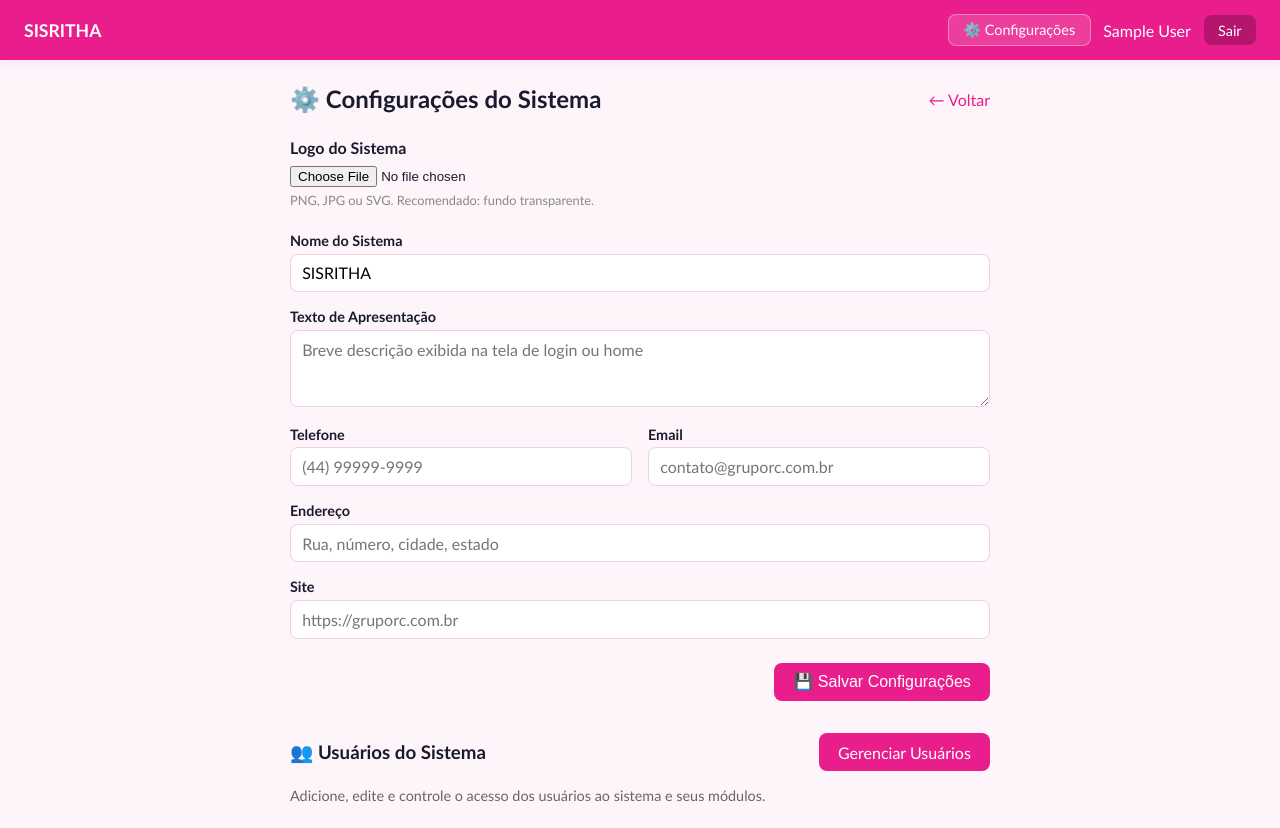
After one commit to rafaeljrocha/gruporc, a Flask app: page /configuracoes-sistema in a window 1280 px wide. The commit adds this page. Run offline with Flask 3, Linux system fonts and the light colour scheme; the visitor is signed in with stand-in values (Sample User, id 1); parts of the project's set-up code (start-up, migrations or seed data) failed here and were passed over.

Commit message:
UX: botão Configurações no cabeçalho + config geral do sistema
- base.html: logo dinâmico + nome do sistema + botão ⚙️ Configurações (master only)
- paginas_routes.py: context_processor injeta config_sistema em todos templates;
  nova rota /configuracoes-sistema
- templates/configuracoes_sistema.html: upload logo, nome, texto, telefone,
  email, endereço, site + link para gestão de usuários
- secretariado_api.py: POST /api/configuracoes-sistema salva todas as chaves
  na tabela configuracao com upsert
- estilo.css: .botao-config com estilo glassmorphism no cabeçalho

```diff
--- a/app/routes/paginas_routes.py
+++ b/app/routes/paginas_routes.py
@@ -21,6 +21,33 @@ def _config():
     return current_app.config["SISRITHA_CONFIG"]
 
 
+def _obter_config_sistema():
+    """Retorna configurações globais do sistema (logo, nome, dados)."""
+    from app.database import get_db, row_to_dict
+    try:
+        conn = get_db(_config())
+        chaves = ["nome_sistema", "logo_path", "texto_apresentacao",
+                  "telefone", "email", "endereco", "site"]
+        resultado = {}
+        for chave in chaves:
+            row = conn.execute(
+                "SELECT valor FROM configuracao WHERE chave = ?", (chave,)
+            ).fetchone()
+            resultado[chave] = row[0] if row else None
+        conn.close()
+        return resultado
+    except Exception:
+        return {}
+
+
+@paginas_bp.context_processor
+def injetar_config_sistema():
+    """Injeta config_sistema em todos os templates do blueprint."""
+    if session.get("usuario_id"):
+        return {"config_sistema": _obter_config_sistema()}
+    return {"config_sistema": {}}
+
+
 @paginas_bp.route("/")
 @login_required
 def home():
@@ -33,25 +60,35 @@ def home():
     return render_template("home.html", modulos=modulos, papel=papel)
 
 
+@paginas_bp.route("/secretariado")
+@login_required
+def secretariado():
+    return render_template("modulos/secretariado/index.html")
+
+
 @paginas_bp.route("/configuracoes")
 @login_required
 def configuracoes():
-    from app.auth import master_required as _mr
     if session.get("papel") != "master":
         abort(403)
     from app.database import get_db, row_to_dict
     conn = get_db(_config())
     try:
-        usuarios = [row_to_dict(r) for r in conn.execute("SELECT id, nome, email, papel, ativo, modulos_habilitados FROM usuario ORDER BY id").fetchall()]
+        usuarios = [row_to_dict(r) for r in conn.execute(
+            "SELECT id, nome, email, papel, ativo, modulos_habilitados FROM usuario ORDER BY id"
+        ).fetchall()]
     finally:
         conn.close()
     return render_template("configuracoes.html", usuarios=usuarios, modulos=MODULOS_SISTEMA)
 
 
-@paginas_bp.route("/secretariado")
+@paginas_bp.route("/configuracoes-sistema")
 @login_required
-def secretariado():
-    return render_template("modulos/secretariado/index.html")
+def configuracoes_sistema():
+    if session.get("papel") != "master":
+        abort(403)
+    config = _obter_config_sistema()
+    return render_template("configuracoes_sistema.html", cfg=config)
 
 
 @paginas_bp.route("/data-arquivo")
--- a/static/css/estilo.css
+++ b/static/css/estilo.css
@@ -79,6 +79,24 @@ a { color: var(--cor-primaria-escura); text-decoration: none; }
   border-radius: var(--raio);
   padding: 0.4rem 0.9rem;
   cursor: pointer;
+  text-decoration: none;
+  font-size: 0.9rem;
+}
+
+.topo .usuario-area .botao-config {
+  background: rgba(255,255,255,0.15);
+  color: var(--cor-texto-claro);
+  border: 1px solid rgba(255,255,255,0.35);
+  border-radius: var(--raio);
+  padding: 0.4rem 0.9rem;
+  cursor: pointer;
+  text-decoration: none;
+  font-size: 0.9rem;
+  white-space: nowrap;
+}
+
+.topo .usuario-area .botao-config:hover {
+  background: rgba(255,255,255,0.25);
 }
 
 /* Container principal */
--- a/templates/base.html
+++ b/templates/base.html
@@ -9,11 +9,19 @@
 </head>
 <body>
   <header class="topo">
-    <div class="logo-area">SISRITHA</div>
+    <div class="logo-area">
+      {% if config_sistema and config_sistema.logo_path %}
+        <img src="{{ url_for('paginas.data_arquivo', caminho=config_sistema.logo_path) }}" alt="Logo">
+      {% endif %}
+      <span>{{ (config_sistema and config_sistema.nome_sistema) or 'SISRITHA' }}</span>
+    </div>
     <nav class="modulos-nav">
       {% block nav_modulos %}{% endblock %}
     </nav>
     <div class="usuario-area">
+      {% if session.get('papel') == 'master' %}
+        <a class="botao-config" href="{{ url_for('paginas.configuracoes_sistema') }}">⚙️ Configurações</a>
+      {% endif %}
       <span>{{ session.get('usuario_nome', '') }}</span>
       <a class="botao-sair" href="{{ url_for('auth.logout') }}">Sair</a>
     </div>
--- /dev/null
+++ b/templates/configuracoes_sistema.html
@@ -0,0 +1,120 @@
+{% extends "base.html" %}
+{% block titulo %}SISRITHA — Configurações do Sistema{% endblock %}
+{% block conteudo %}
+<div style="max-width:700px; margin:0 auto;">
+
+  <div style="display:flex; align-items:center; justify-content:space-between; margin-bottom:1.5rem;">
+    <h2 style="margin:0;">⚙️ Configurações do Sistema</h2>
+    <a href="{{ url_for('paginas.home') }}" style="color:var(--cor-primaria); text-decoration:none;">← Voltar</a>
+  </div>
+
+  <div id="msg-sistema" class="alerta" style="display:none;"></div>
+
+  <div class="card">
+
+    <!-- Logo atual -->
+    <div style="margin-bottom:1.5rem;">
+      <label style="font-weight:600; display:block; margin-bottom:0.5rem;">Logo do Sistema</label>
+      {% if cfg.logo_path %}
+        <div style="margin-bottom:0.8rem;">
+          <img src="{{ url_for('paginas.data_arquivo', caminho=cfg.logo_path) }}"
+               alt="Logo atual" style="max-height:80px; border:1px solid #eee; border-radius:8px; padding:6px;">
+          <div style="font-size:0.8rem; color:#888; margin-top:4px;">Logo atual</div>
+        </div>
+      {% endif %}
+      <input type="file" id="logo-file" accept="image/png,image/jpeg,image/svg+xml,image/webp"
+             style="margin-bottom:0.3rem;">
+      <div style="font-size:0.8rem; color:#888;">PNG, JPG ou SVG. Recomendado: fundo transparente.</div>
+    </div>
+
+    <!-- Nome do sistema -->
+    <div class="campo">
+      <label>Nome do Sistema</label>
+      <input type="text" id="nome-sistema" value="{{ cfg.nome_sistema or 'SISRITHA' }}"
+             placeholder="Ex: SISRITHA">
+    </div>
+
+    <!-- Texto de apresentação -->
+    <div class="campo">
+      <label>Texto de Apresentação</label>
+      <textarea id="texto-apresentacao" rows="3"
+                placeholder="Breve descrição exibida na tela de login ou home"
+                style="width:100%; resize:vertical;">{{ cfg.texto_apresentacao or '' }}</textarea>
+    </div>
+
+    <!-- Dados de contato -->
+    <div style="display:grid; grid-template-columns:1fr 1fr; gap:1rem;">
+      <div class="campo">
+        <label>Telefone</label>
+        <input type="text" id="telefone" value="{{ cfg.telefone or '' }}" placeholder="(44) 99999-9999">
+      </div>
+      <div class="campo">
+        <label>Email</label>
+        <input type="email" id="email" value="{{ cfg.email or '' }}" placeholder="contato@gruporc.com.br">
+      </div>
+    </div>
+
+    <div class="campo">
+      <label>Endereço</label>
+      <input type="text" id="endereco" value="{{ cfg.endereco or '' }}"
+             placeholder="Rua, número, cidade, estado">
+    </div>
+
+    <div class="campo">
+      <label>Site</label>
+      <input type="url" id="site" value="{{ cfg.site or '' }}" placeholder="https://gruporc.com.br">
+    </div>
+
+    <div style="display:flex; justify-content:flex-end; margin-top:1.5rem;">
+      <button class="botao" onclick="salvarConfigSistema()">💾 Salvar Configurações</button>
+    </div>
+
+  </div>
+
+  <!-- Gestão de Usuários -->
+  <div class="card" style="margin-top:2rem;">
+    <div style="display:flex; align-items:center; justify-content:space-between; margin-bottom:1rem;">
+      <h3 style="margin:0;">👥 Usuários do Sistema</h3>
+      <a class="botao" href="{{ url_for('paginas.configuracoes') }}">Gerenciar Usuários</a>
+    </div>
+    <p style="color:#666; font-size:0.9rem; margin:0;">
+      Adicione, edite e controle o acesso dos usuários ao sistema e seus módulos.
+    </p>
+  </div>
+
+</div>
+
+<script>
+async function salvarConfigSistema() {
+  const msg = document.getElementById('msg-sistema');
+  const fd = new FormData();
+
+  const logo = document.getElementById('logo-file').files[0];
+  if (logo) fd.append('logo', logo);
+
+  fd.append('nome_sistema',        document.getElementById('nome-sistema').value.trim());
+  fd.append('texto_apresentacao',  document.getElementById('texto-apresentacao').value.trim());
+  fd.append('telefone',            document.getElementById('telefone').value.trim());
+  fd.append('email',               document.getElementById('email').value.trim());
+  fd.append('endereco',            document.getElementById('endereco').value.trim());
+  fd.append('site',                document.getElementById('site').value.trim());
+
+  try {
+    const resp = await fetch('/api/configuracoes-sistema', {
+      method: 'POST',
+      body: fd
+    });
+    const data = await resp.json();
+    if (!resp.ok) throw new Error(data.erro || 'Erro ao salvar');
+    msg.textContent = '✅ Configurações salvas com sucesso!';
+    msg.className = 'alerta alerta-sucesso';
+    msg.style.display = 'block';
+    setTimeout(() => { msg.style.display = 'none'; location.reload(); }, 1500);
+  } catch(e) {
+    msg.textContent = '❌ ' + e.message;
+    msg.className = 'alerta alerta-erro';
+    msg.style.display = 'block';
+  }
+}
+</script>
+{% endblock %}
```
Also changed, not shown: app/routes/api/secretariado_api.py (+40 -0 lines).
